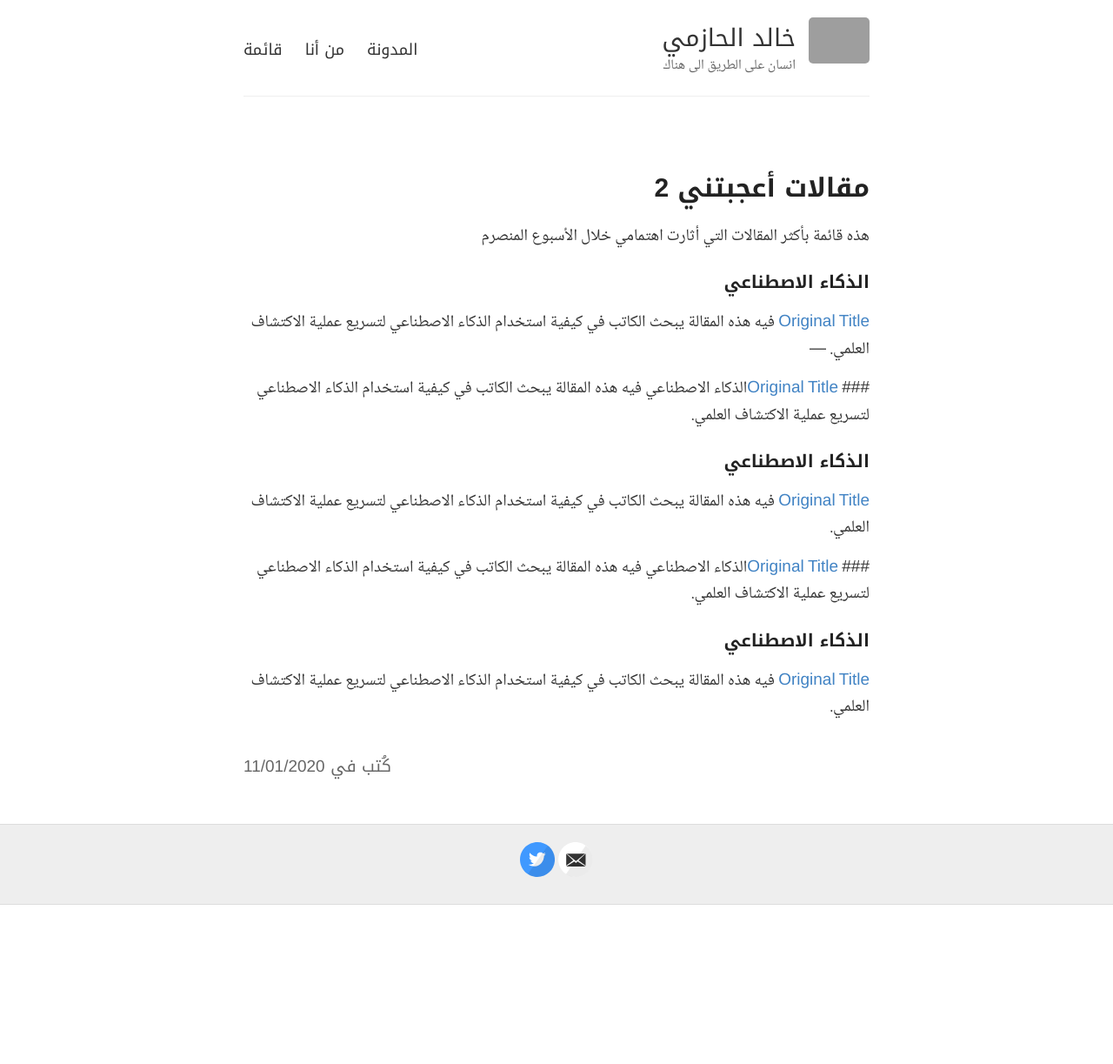
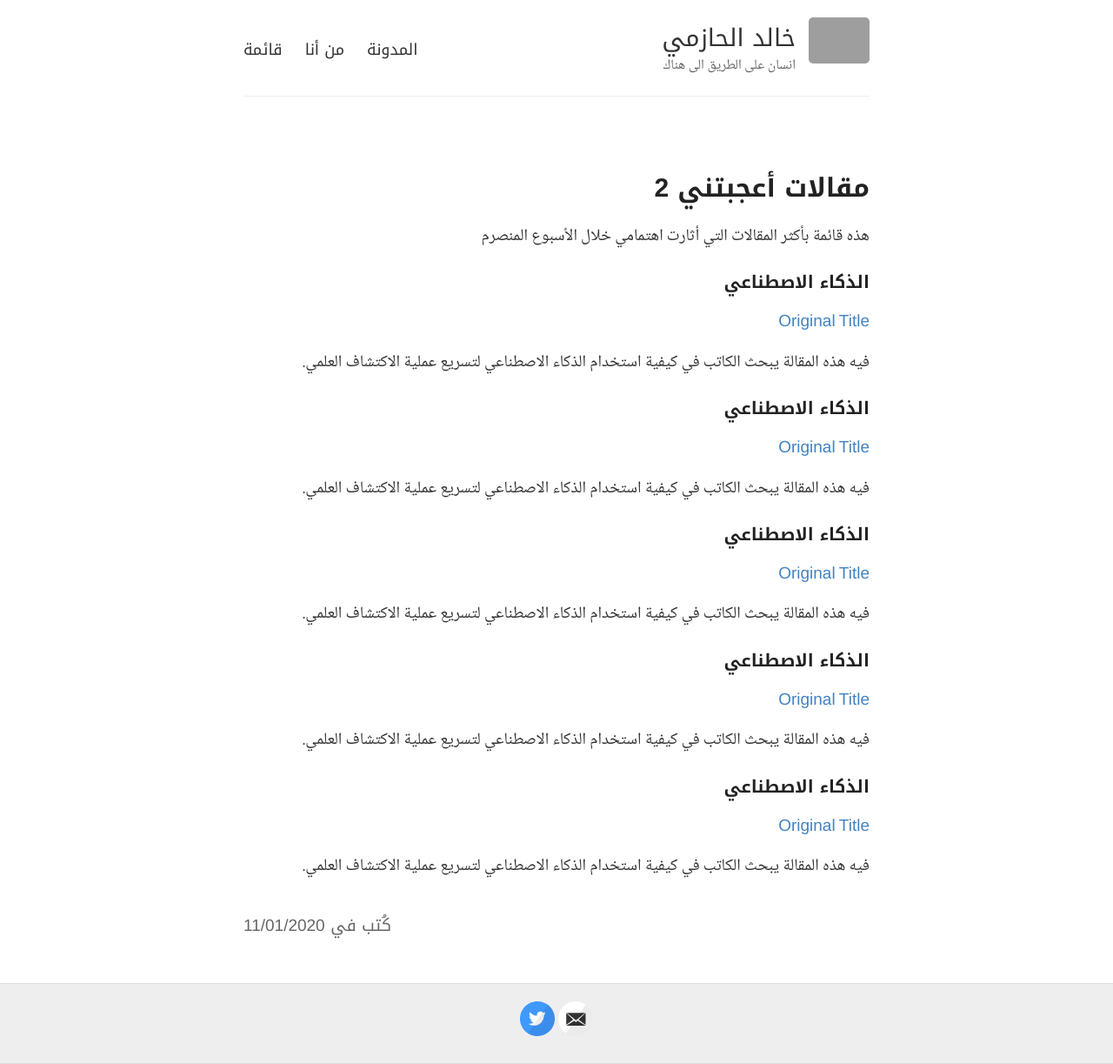
Before and after one commit to khalidlabs/arabic, a Jekyll site: the page built from _posts/2020-01-11-Articles2.md, in a window 1280 px wide. Shown: the whole page at 87% size. Built offline with Jekyll 4.4.1, drawn with Linux system fonts in a browser that asks for light colours; before the commit the page ends 1040 px from its top, so only the background shows below that; grey boxes are pictures that could not be loaded.

```diff
--- a/_posts/2020-01-11-Articles2.md
+++ b/_posts/2020-01-11-Articles2.md
@@ -8,28 +8,37 @@ category: مقالات
 هذه قائمة بأكثر المقالات التي أثارت اهتمامي خلال الأسبوع المنصرم
 
 ### الذكاء الاصطناعي
+
 [Original Title](http://example.com)
+
 فيه هذه المقالة يبحث الكاتب في كيفية استخدام الذكاء الاصطناعي لتسريع عملية الاكتشاف العلمي.
----
 
-###
-[Original Title](http://example.com)الذكاء الاصطناعي
+
+### الذكاء الاصطناعي
+
+[Original Title](http://example.com)
+
+فيه هذه المقالة يبحث الكاتب في كيفية استخدام الذكاء الاصطناعي لتسريع عملية الاكتشاف العلمي.
+
+
+### الذكاء الاصطناعي
+
+[Original Title](http://example.com)
+
 فيه هذه المقالة يبحث الكاتب في كيفية استخدام الذكاء الاصطناعي لتسريع عملية الاكتشاف العلمي.
 
 
 
 ### الذكاء الاصطناعي
+
 [Original Title](http://example.com)
-فيه هذه المقالة يبحث الكاتب في كيفية استخدام الذكاء الاصطناعي لتسريع عملية الاكتشاف العلمي.
 
-
-
-###
-[Original Title](http://example.com)الذكاء الاصطناعي
 فيه هذه المقالة يبحث الكاتب في كيفية استخدام الذكاء الاصطناعي لتسريع عملية الاكتشاف العلمي.
 
 
 
 ### الذكاء الاصطناعي
+
 [Original Title](http://example.com)
+
 فيه هذه المقالة يبحث الكاتب في كيفية استخدام الذكاء الاصطناعي لتسريع عملية الاكتشاف العلمي.
```
